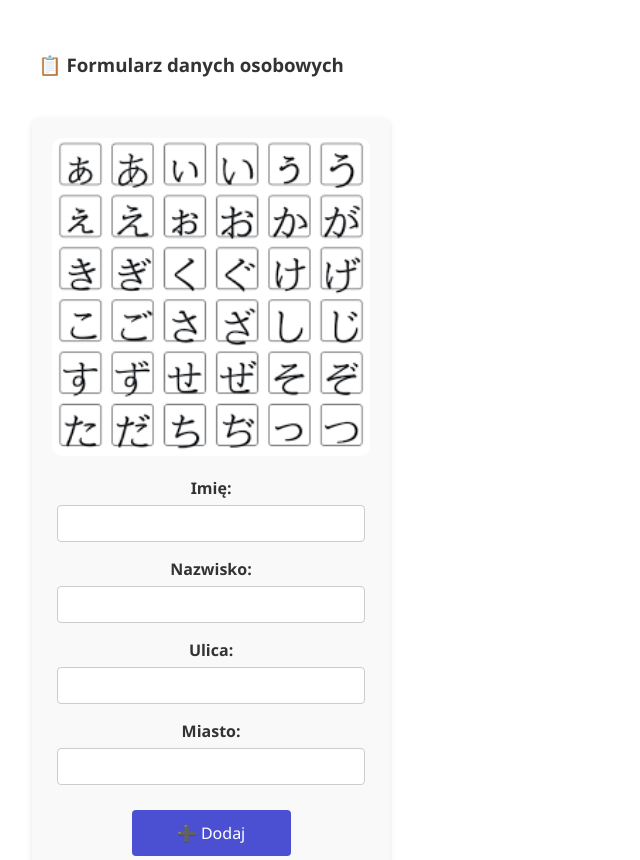
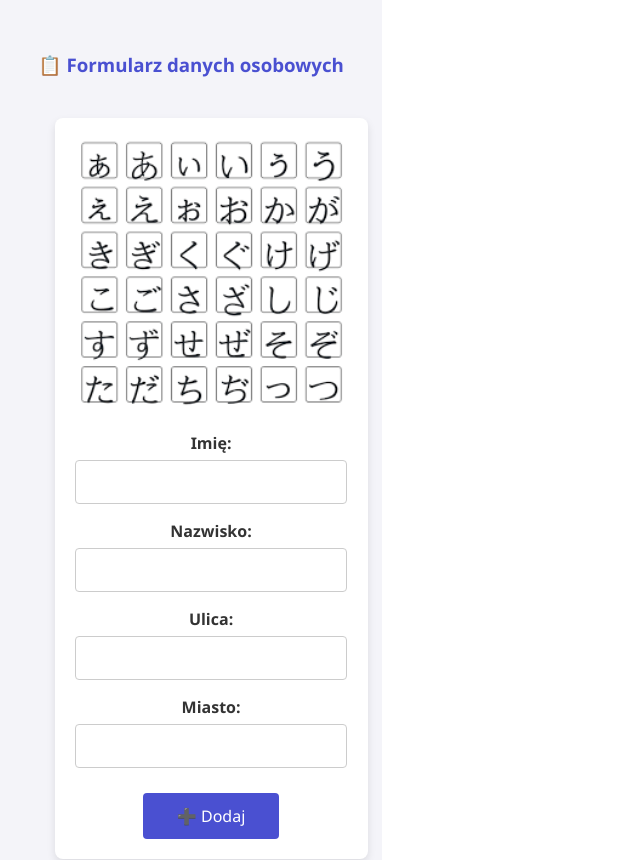
Before and after one commit to Tymekkkkk/vite-react, a React (Vite) app: page / in a window 1280 px wide. Shown: the top 860 px of the page, without its empty margins (0-640 px from the left). Built offline with nearby package versions, Linux system fonts and the light colour scheme.

Commit message:
Update App.css

```diff
--- a/src/App.css
+++ b/src/App.css
@@ -6,6 +6,12 @@
   font-family: "Segoe UI", Tahoma, Geneva, Verdana, sans-serif;
   color: #333;
   text-align: center;
+  background-color: #f4f4f9;  /* Jasny tło dla całej strony */
+  min-height: 100vh;  /* Zapewnia, że strona wypełnia całą wysokość */
+  display: flex;
+  flex-direction: column;
+  justify-content: center;
+  align-items: center;
 }
 
 /* Nagłówek */
@@ -14,6 +20,7 @@ header {
   flex-direction: column;
   align-items: center;
   gap: 15px;
+  color: #4a50d1;
 }
 
 /* Banner w formularzu */
@@ -30,16 +37,16 @@ form {
   margin: 20px auto;
   max-width: 500px;
   padding: 20px;
-  background: #f9f9f9;
+  background: #ffffff;
   border-radius: 8px;
-  box-shadow: 0 2px 6px rgba(0,0,0,0.1);
+  box-shadow: 0 4px 8px rgba(0, 0, 0, 0.1);
   width: 100%;
-
   display: flex;
   flex-direction: column;
   align-items: center;
 }
 
+/* Stylowanie dla inputów */
 form div {
   margin-bottom: 15px;
   width: 100%;
@@ -50,14 +57,16 @@ form label {
   display: block;
   font-weight: bold;
   margin-bottom: 5px;
+  color: #333;
 }
 
 form input {
   width: 90%;
   max-width: 400px;
-  padding: 10px;
+  padding: 12px;
   border: 1px solid #ccc;
   border-radius: 4px;
+  font-size: 16px;
 }
 
 form button {
@@ -82,7 +91,7 @@ table {
   width: 100%;
   margin: 30px auto;
   border-collapse: collapse;
-  box-shadow: 0 2px 6px rgba(0,0,0,0.1);
+  box-shadow: 0 2px 6px rgba(0, 0, 0, 0.1);
 }
 
 table th, table td {
@@ -97,17 +106,12 @@ table th {
   color: white;
 }
 
-/* --- KLUCZOWA ZMIANA: jasny kolor dla KAŻDEGO nowego wiersza --- */
+/* Styl dla wierszy tabeli */
 table tr {
   background-color: #eef0ff;   /* jasny delikatny fiolet */
 }
 
-/* Usuwamy hover — nie jest już potrzebny */
-table tr:hover {
-  background-color: #eef0ff;
-}
-
-/* Styl dla przycisku usuń */
+/* Styl przycisku Usuń */
 table button {
   background: #d9534f;
   color: white;
```
